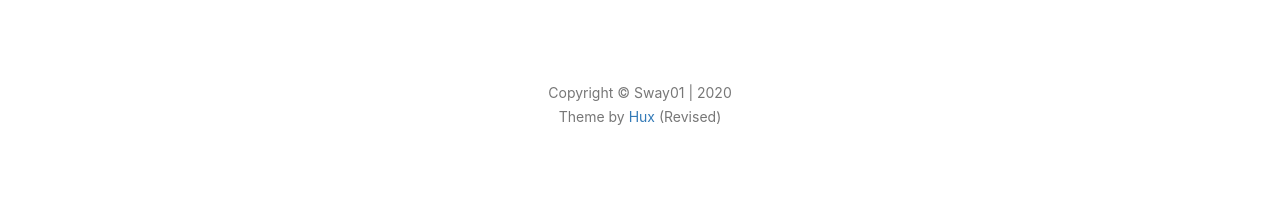
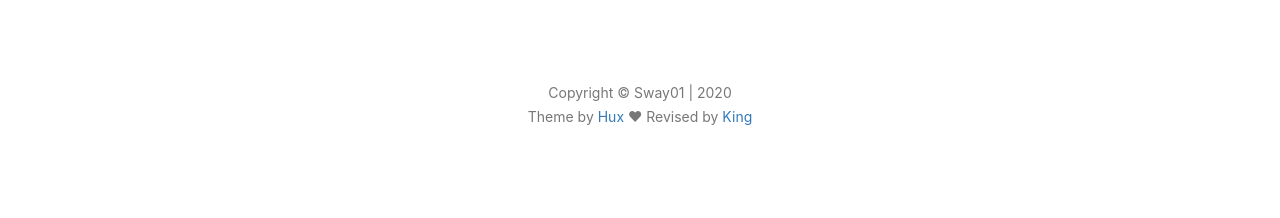
Before and after one commit to King-Cao/king-cao.github.io, a Jekyll site: the page built from index.html, in a window 1280 px wide. Shown: the part 973-1191 px from the top of the page. Built offline with Jekyll 4.4.1, drawn with Linux system fonts in a browser that asks for light colours; nearby versions of some CDN libraries; the list of posts is cut into pages by our own code; comment, search, counter and statistics services are not loaded.

Commit message:
update footer

```diff
--- a/_includes/footer.html
+++ b/_includes/footer.html
@@ -9,7 +9,9 @@
                 <p class="copyright text-muted">
                     Copyright &copy; Sway01 | {{site.author}} {{ site.time | date: '%Y' }}
                     <br>
-                    Theme by <a href="http://huangxuan.me">Hux</a> (Revised)
+                    Theme by <a href="http://huangxuan.me">Hux</a>
+                    &#9829;
+                    Revised by <a href="https://kingcpro.github.io">King</a>
                     <!-- <iframe
                         style="margin-left: 2px; margin-bottom:-5px;"
                         frameborder="0" scrolling="0" width="100px" height="20px"
```
